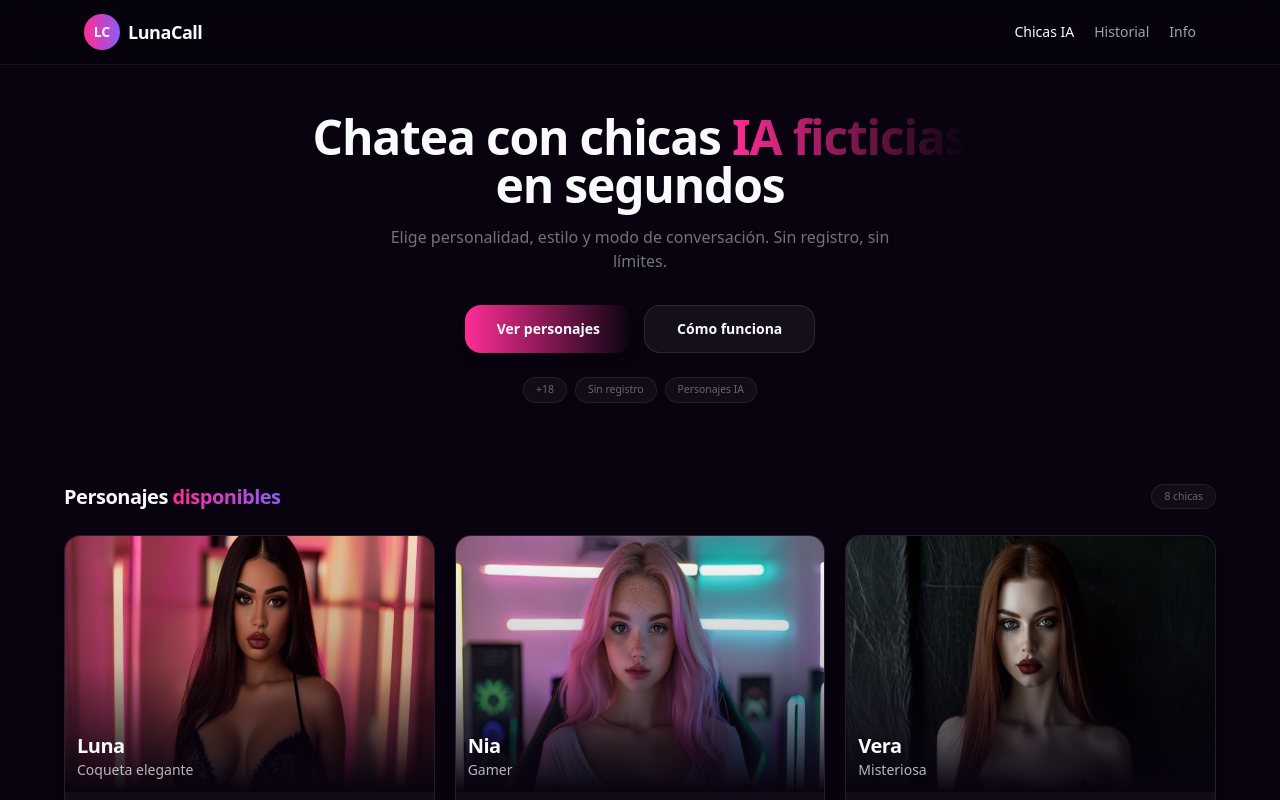
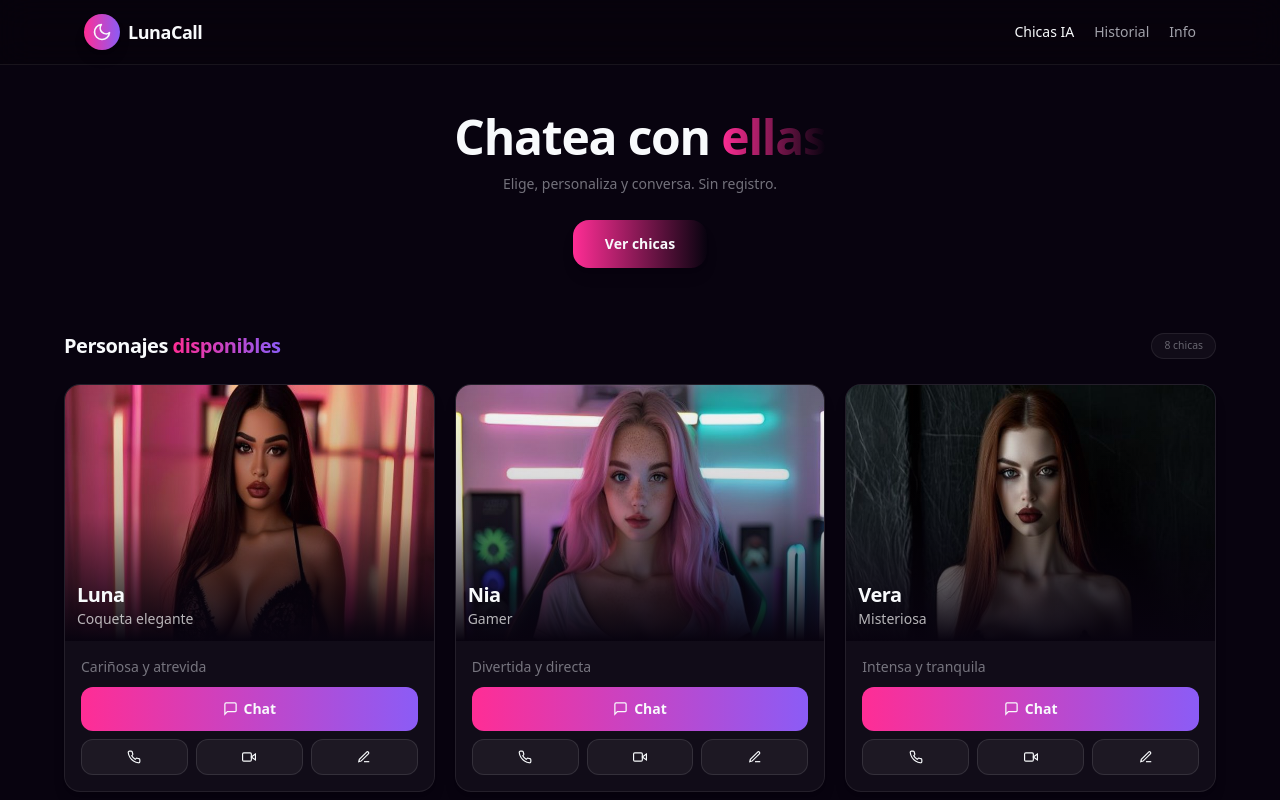
Before and after one commit to 3737631/luciaia, a Next.js app: page /luciaia/girls in a window 1280 px wide. Shown: the top 800 px of the page. Built offline with nearby package versions, Linux system fonts and the light colour scheme.

Commit message:
fix: Chat + 3 icon buttons, moon logo, simpler hero

```diff
--- a/src/app/girls/page.tsx
+++ b/src/app/girls/page.tsx
@@ -10,40 +10,27 @@ export default function GirlsPage() {
       <Header />
       <main className="min-h-screen overflow-x-hidden pb-24">
         {/* Hero */}
-        <section className="relative overflow-hidden px-4 pb-16 pt-8 sm:px-6 sm:pb-20 sm:pt-12 lg:px-8">
+        <section className="relative overflow-hidden px-4 pb-12 pt-8 sm:px-6 sm:pb-16 sm:pt-12 lg:px-8">
           <div className="pointer-events-none absolute inset-0 -z-10">
             <div className="absolute -left-32 -top-32 h-96 w-96 rounded-full bg-pink-500/20 blur-[120px]" />
             <div className="absolute -right-32 top-1/3 h-80 w-80 rounded-full bg-purple-500/15 blur-[100px]" />
-            <div className="absolute bottom-0 left-1/4 h-64 w-64 rounded-full bg-pink-400/10 blur-[80px]" />
           </div>
           <div className="mx-auto w-full max-w-6xl">
-            <div className="mx-auto max-w-2xl text-center">
-              <h1 className="text-3xl font-extrabold leading-[1.15] tracking-tight sm:text-4xl lg:text-5xl">
-                Chatea con chicas{' '}
-                <span className="bg-gradient-to-r from-pink to-purple-500 bg-clip-text text-transparent">IA ficticias</span>
-                {' '}en segundos
+            <div className="mx-auto max-w-xl text-center">
+              <h1 className="text-3xl font-extrabold leading-[1.15] tracking-tight sm:text-5xl">
+                Chatea con{' '}
+                <span className="bg-gradient-to-r from-pink to-purple-500 bg-clip-text text-transparent">ellas</span>
               </h1>
-              <p className="mx-auto mt-4 max-w-lg text-sm leading-relaxed text-muted/70 sm:text-base">
-                Elige personalidad, estilo y modo de conversación. Sin registro, sin límites.
+              <p className="mx-auto mt-3 max-w-md text-sm leading-relaxed text-muted/70">
+                Elige, personaliza y conversa. Sin registro.
               </p>
-              <div className="mt-8 flex flex-col items-center gap-3 sm:flex-row sm:justify-center">
+              <div className="mt-6">
                 <Link
                   href="#girls"
-                  className="flex h-12 w-full items-center justify-center rounded-2xl bg-gradient-to-r from-pink to-purple-500 px-8 text-sm font-bold shadow-lg shadow-pink-500/25 transition-all duration-200 hover:shadow-xl hover:shadow-pink-500/30 active:scale-[0.97] sm:w-auto"
+                  className="inline-flex h-12 items-center justify-center rounded-2xl bg-gradient-to-r from-pink to-purple-500 px-8 text-sm font-bold shadow-lg shadow-pink-500/25 transition-all duration-200 hover:shadow-xl hover:shadow-pink-500/30 active:scale-[0.97]"
                 >
-                  Ver personajes
+                  Ver chicas
                 </Link>
-                <Link
-                  href="/info"
-                  className="flex h-12 w-full items-center justify-center rounded-2xl border border-white/10 bg-white/5 px-8 text-sm font-semibold transition-all duration-200 hover:bg-white/10 active:scale-[0.97] sm:w-auto"
-                >
-                  Cómo funciona
-                </Link>
-              </div>
-              <div className="mt-6 flex flex-wrap items-center justify-center gap-2">
-                <span className="rounded-full border border-white/[0.08] bg-white/[0.04] px-3 py-1 text-[0.65rem] font-medium text-muted/60">+18</span>
-                <span className="rounded-full border border-white/[0.08] bg-white/[0.04] px-3 py-1 text-[0.65rem] font-medium text-muted/60">Sin registro</span>
-                <span className="rounded-full border border-white/[0.08] bg-white/[0.04] px-3 py-1 text-[0.65rem] font-medium text-muted/60">Personajes IA</span>
               </div>
             </div>
           </div>
--- a/src/components/GirlCard.tsx
+++ b/src/components/GirlCard.tsx
@@ -40,22 +40,27 @@ export default function GirlCard({ girl }: { girl: Girl }) {
           </div>
         </div>
       </Link>
-      <div className="space-y-2.5 p-3 sm:p-4">
-        <p className="text-xs leading-relaxed text-muted/70 line-clamp-2 sm:text-sm">{girl.personalityLabel}</p>
-        <div className="flex items-center gap-2">
-          <Link href={`/chat/${girl.id}`} className="flex-1">
-            <span className="flex h-10 w-full items-center justify-center gap-1.5 rounded-xl gradient-btn text-sm font-bold transition-all duration-200 hover:shadow-lg hover:shadow-pink-500/20 active:scale-[0.97] sm:h-11">
-              <svg width="15" height="15" viewBox="0 0 24 24" fill="none" stroke="currentColor" strokeWidth="2"><path d="M21 15a2 2 0 0 1-2 2H7l-4 4V5a2 2 0 0 1 2-2h14a2 2 0 0 1 2 2z"/></svg>
-              Chat
+      <div className="p-3 sm:p-4">
+        <p className="mb-2.5 text-xs leading-relaxed text-muted/70 line-clamp-2 sm:text-sm">{girl.personalityLabel}</p>
+        <Link href={`/chat/${girl.id}`}>
+          <span className="flex h-10 w-full items-center justify-center gap-1.5 rounded-xl gradient-btn text-sm font-bold transition-all duration-200 hover:shadow-lg hover:shadow-pink-500/20 active:scale-[0.97] sm:h-11">
+            <svg width="15" height="15" viewBox="0 0 24 24" fill="none" stroke="currentColor" strokeWidth="2"><path d="M21 15a2 2 0 0 1-2 2H7l-4 4V5a2 2 0 0 1 2-2h14a2 2 0 0 1 2 2z"/></svg>
+            Chat
+          </span>
+        </Link>
+        <div className="mt-2 grid grid-cols-3 gap-2">
+          <Link href={`/call/${girl.id}`}>
+            <span className="flex h-9 w-full items-center justify-center rounded-xl border border-white/10 bg-white/5 transition-all duration-200 hover:bg-white/10 active:scale-[0.97]">
+              <svg width="14" height="14" viewBox="0 0 24 24" fill="none" stroke="currentColor" strokeWidth="2"><path d="M22 16.92v3a2 2 0 0 1-2.18 2 19.79 19.79 0 0 1-8.63-3.07 19.5 19.5 0 0 1-6-6 19.79 19.79 0 0 1-3.07-8.67A2 2 0 0 1 4.11 2h3a2 2 0 0 1 2 1.72 12.84 12.84 0 0 0 .7 2.81 2 2 0 0 1-.45 2.11L8.09 9.91a16 16 0 0 0 6 6l1.27-1.27a2 2 0 0 1 2.11-.45 12.84 12.84 0 0 0 2.81.7A2 2 0 0 1 22 16.92z"/></svg>
             </span>
           </Link>
           <Link href={`/call/${girl.id}`}>
-            <span className="flex h-10 w-10 items-center justify-center rounded-xl border border-white/10 bg-white/5 transition-all duration-200 hover:bg-white/10 active:scale-[0.97] sm:h-11 sm:w-11">
-              <svg width="14" height="14" viewBox="0 0 24 24" fill="none" stroke="currentColor" strokeWidth="2"><path d="M22 16.92v3a2 2 0 0 1-2.18 2 19.79 19.79 0 0 1-8.63-3.07 19.5 19.5 0 0 1-6-6 19.79 19.79 0 0 1-3.07-8.67A2 2 0 0 1 4.11 2h3a2 2 0 0 1 2 1.72 12.84 12.84 0 0 0 .7 2.81 2 2 0 0 1-.45 2.11L8.09 9.91a16 16 0 0 0 6 6l1.27-1.27a2 2 0 0 1 2.11-.45 12.84 12.84 0 0 0 2.81.7A2 2 0 0 1 22 16.92z"/></svg>
+            <span className="flex h-9 w-full items-center justify-center rounded-xl border border-white/10 bg-white/5 transition-all duration-200 hover:bg-white/10 active:scale-[0.97]">
+              <svg width="14" height="14" viewBox="0 0 24 24" fill="none" stroke="currentColor" strokeWidth="2"><polygon points="23 7 16 12 23 17 23 7"/><rect x="1" y="5" width="15" height="14" rx="2" ry="2"/></svg>
             </span>
           </Link>
           <Link href={`/customize/${girl.id}`}>
-            <span className="flex h-10 w-10 items-center justify-center rounded-xl border border-white/10 bg-white/5 transition-all duration-200 hover:bg-white/10 active:scale-[0.97] sm:h-11 sm:w-11">
+            <span className="flex h-9 w-full items-center justify-center rounded-xl border border-white/10 bg-white/5 transition-all duration-200 hover:bg-white/10 active:scale-[0.97]">
               <svg width="14" height="14" viewBox="0 0 24 24" fill="none" stroke="currentColor" strokeWidth="2"><path d="M12 20h9"/><path d="M16.5 3.5a2.121 2.121 0 0 1 3 3L7 19l-4 1 1-4L16.5 3.5z"/></svg>
             </span>
           </Link>
--- a/src/components/Header.tsx
+++ b/src/components/Header.tsx
@@ -7,8 +7,8 @@ export default function Header() {
     <header className="sticky top-0 z-50 backdrop-blur-lg bg-[rgba(7,3,12,0.72)] border-b border-white/[0.07]">
       <div className="mx-auto flex h-[64px] max-w-6xl items-center justify-between px-4 sm:px-5">
         <Link href="/girls" className="flex items-center gap-2">
-          <span className="flex h-8 w-8 items-center justify-center rounded-full gradient-btn text-[0.6rem] font-bold shadow-lg shadow-pink-500/25 sm:h-9 sm:w-9 sm:text-sm">
-            LC
+          <span className="flex h-8 w-8 items-center justify-center rounded-full gradient-btn shadow-lg shadow-pink-500/25 sm:h-9 sm:w-9">
+            <svg viewBox="0 0 24 24" className="h-4 w-4 sm:h-5 sm:w-5" fill="none" stroke="currentColor" strokeWidth="2" strokeLinecap="round" strokeLinejoin="round"><path d="M21 12.79A9 9 0 1 1 11.21 3 7 7 0 0 0 21 12.79z"/></svg>
           </span>
           <span className="text-base font-semibold tracking-tight sm:text-lg">LunaCall</span>
         </Link>
```
